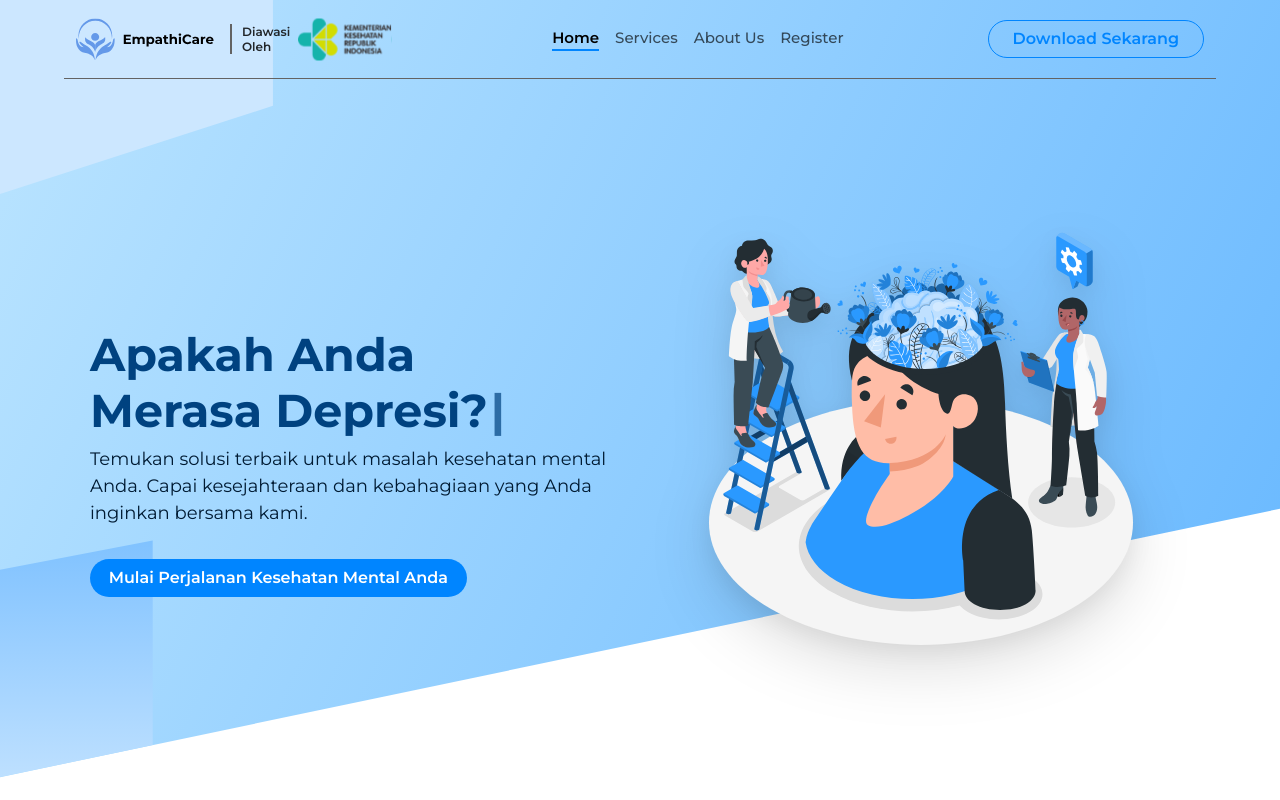
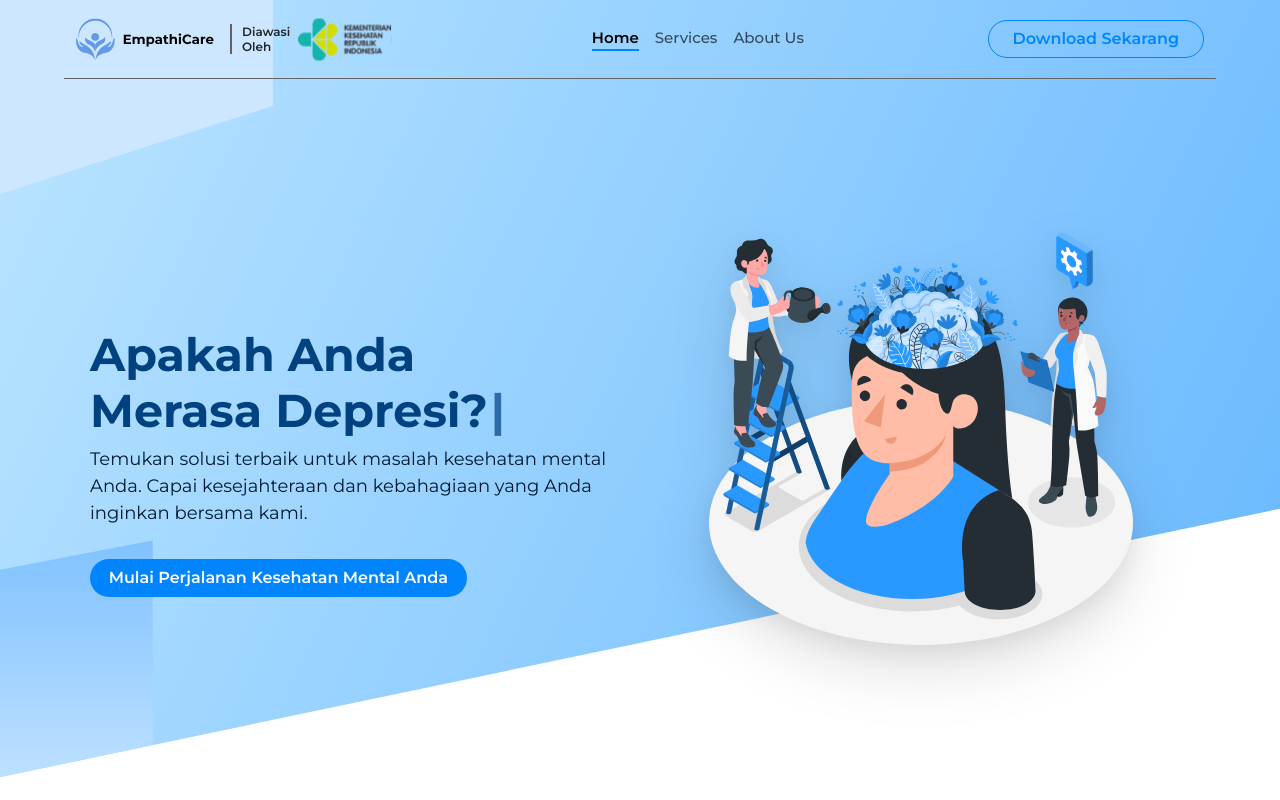
Before and after one commit to Capstone-Mental-Health-Care-Group-6/frontend-capstone, a React (Vite) app: page / in a window 1280 px wide. Shown: the top 800 px of the page. Built offline with nearby package versions, Linux system fonts and the light colour scheme.

Commit message:
update navbar

```diff
--- a/src/components/Layout/UserLayout.jsx
+++ b/src/components/Layout/UserLayout.jsx
@@ -35,8 +35,7 @@ function AuthLayout({ children }) {
             <Navbar >
                 <SideBarList title={'Home'} href={'home'} className={activeSection === 'daftar-sekarang' || activeSection === 'home' ? 'active' : ''} />
                 <SideBarList title={'Services'} href={'services'} className={activeSection === 'services' ? 'active' : ''} />
-                <SideBarList title={'About Us'} href={'conselors'} className={activeSection === 'testimonies' || activeSection === 'conselors' ? 'active' : ''} />
-                <SideBarList title={'Register'} href={'register'} className={activeSection === 'register' || activeSection === 'sponsors' ? 'active' : ''} />
+                <SideBarList title={'About Us'} href={'conselors'} className={activeSection === 'testimonies' || activeSection === 'conselors' ? 'active' : '' || activeSection === 'sponsors' ? 'active' : ''} />
             </Navbar>
 
             <div className="page-content">
```
